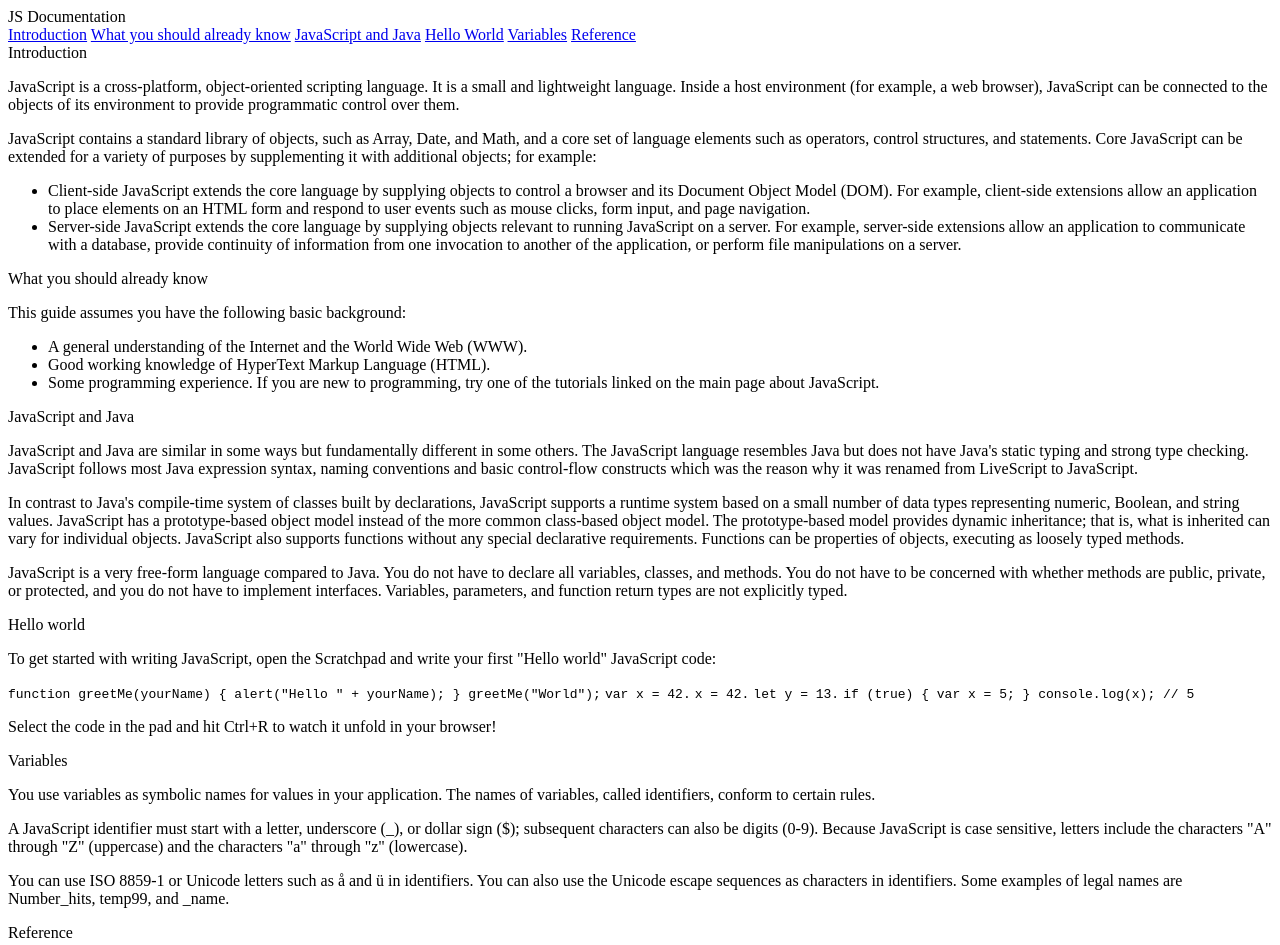
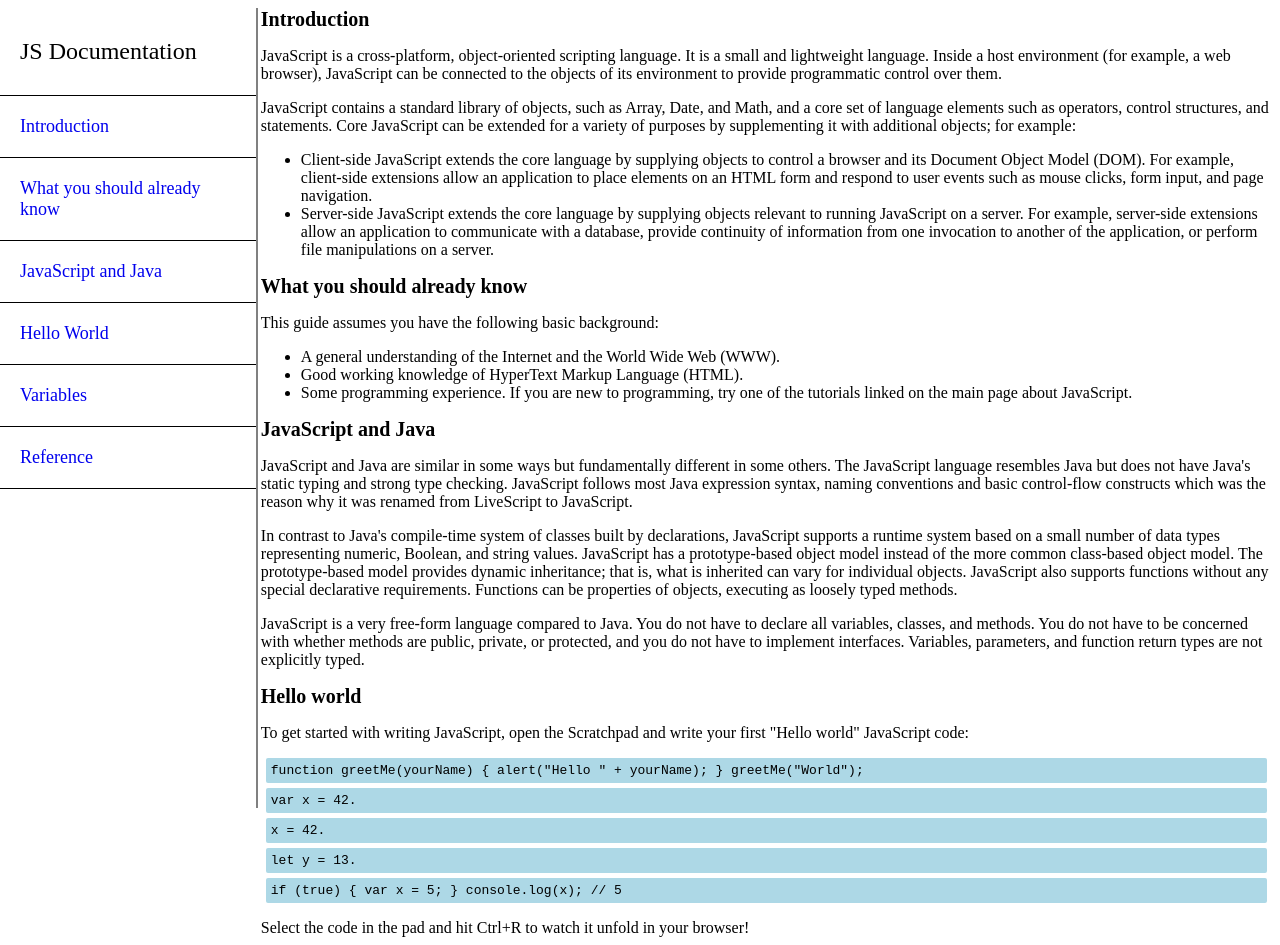
Before and after one commit to aadityadeshmukh/FCC-Technical-Doc-Challenge, a plain HTML site: page index.html in a window 1280 px wide. Shown: the top 945 px of the page. Drawn offline with Linux system fonts and the light colour scheme.

Commit message:
fixes layout tests

```diff
--- a/index.html
+++ b/index.html
@@ -9,7 +9,7 @@
 <body>
     <script src="https://cdn.freecodecamp.org/testable-projects-fcc/v1/bundle.js"></script>
     <nav id="navbar">
-        <header>JS Documentation</header>
+        <header id="nav-header">JS Documentation</header>
         <a href="#Introduction" class="nav-link">Introduction</a>
         <a href="#What_you_should_already_know" class="nav-link">What you should already know</a>
         <a href="#JavaScript_and_Java" class="nav-link">JavaScript and Java</a>
--- a/style.css
+++ b/style.css
@@ -0,0 +1,51 @@
+#navbar{
+    position: fixed;
+    left:0;
+    border-right: 2px solid grey;
+    width: 20%;
+    height:100%;
+    text-align: left;
+}
+.nav-link{
+    display:block;
+    text-decoration: none;
+    border-bottom: 1px solid black;
+    padding: 20px 20px;
+    font-size: large;
+}
+#main-doc{
+    width: 80%;
+    float:right;
+}
+#nav-header{
+    border-bottom: 1px solid black;
+    padding: 30px 20px;
+    font-weight: 100;
+    font-size: x-large;
+}
+@media (max-width: 600px)
+{
+    #navbar{
+        display:none;
+    }
+}
+@media (max-width: 800px)
+{
+    .nav-link{
+        font-size:medium;
+    }
+    #nav-header{
+        font-size:large;
+    }
+}
+.main-section header{
+    font-weight: bold;
+    font-size: 20px;
+}
+code{
+    background-color: lightblue;
+    border-radius: 2px;
+    padding: 5px;
+    display: block;
+    margin: 5px;
+}
```
